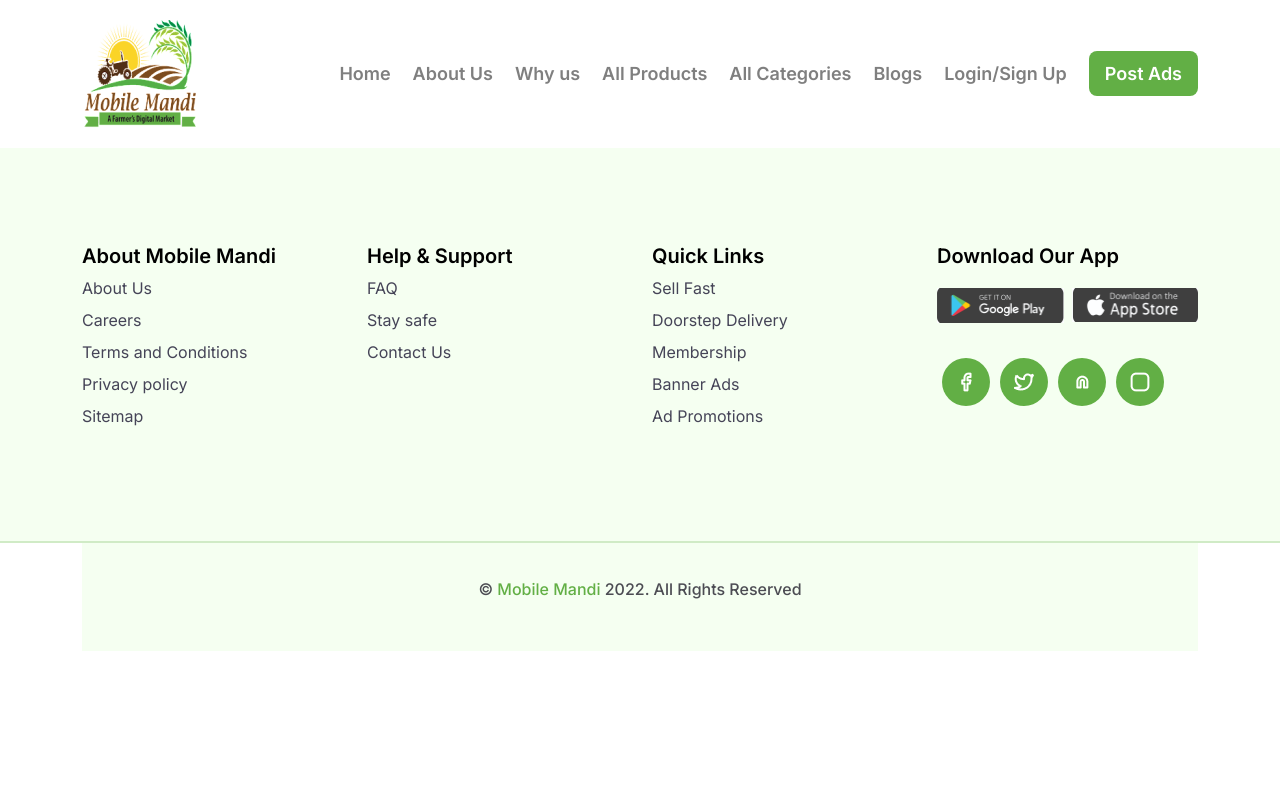
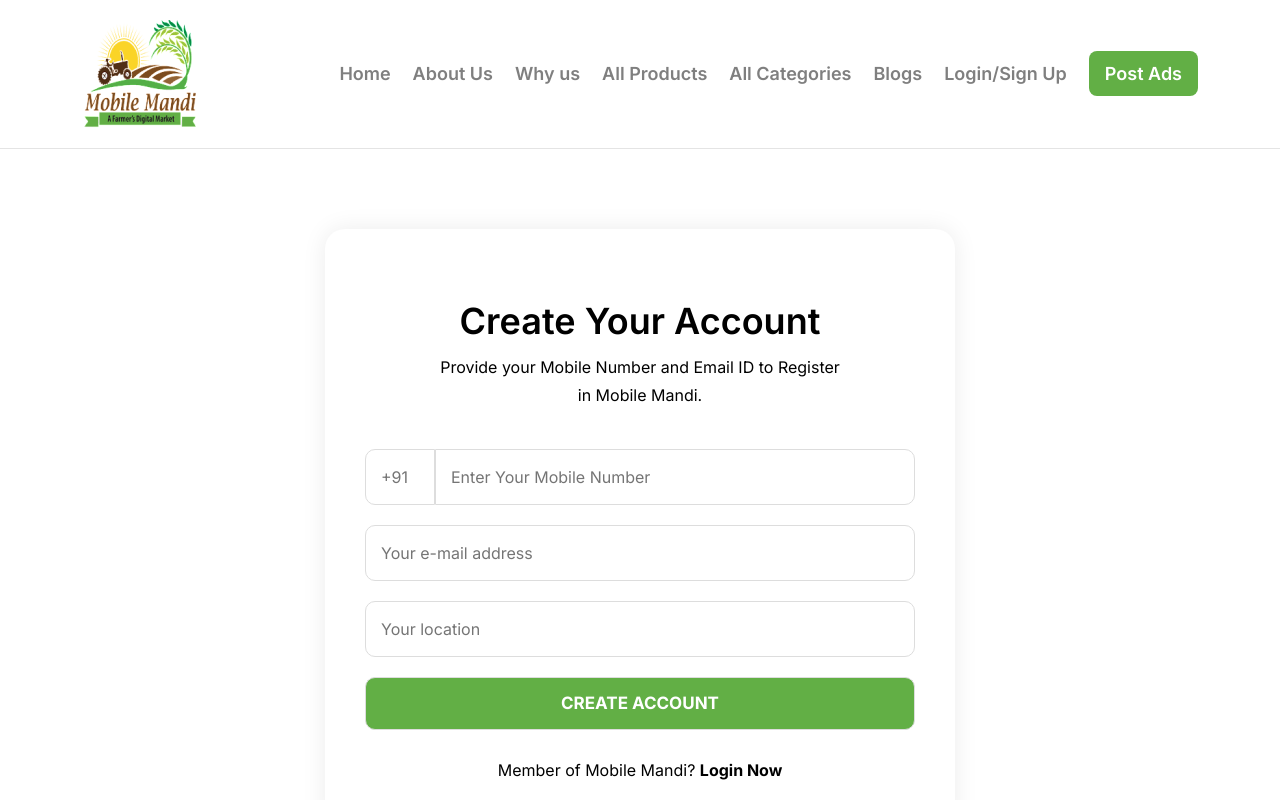
Before and after one commit to monirul360/Mobile-Mandi, a React (Create React App) app: page /signup in a window 1280 px wide. Shown: the top 800 px of the page. Built offline with nearby package versions, Linux system fonts and the light colour scheme.

Commit message:
signup page design

```diff
--- a/src/App.css
+++ b/src/App.css
@@ -326,10 +326,10 @@
 }
 
 .form-items {
-  margin-top: 50px;
+  margin-top: 30px;
 }
 
-.form-items input[type=text] {
+.form-items .country-code {
   width: 70px;
   border-top-right-radius: 0;
   border-bottom-right-radius: 0;
--- a/src/App.js
+++ b/src/App.js
@@ -5,6 +5,7 @@
 import Nav from './Component/Nav/Nav';
 import Home from './Page/Home/Home';
 import Login from './Page/Login/Login';
+import Signup from './Page/Signup/Signup';
 
 function App() {
 
@@ -23,6 +24,7 @@
         <Routes>
           <Route path='/' element={<Home></Home>}></Route>
           <Route path='/login' element={<Login></Login>}></Route>
+          <Route path='/signup' element={<Signup></Signup>}></Route>
         </Routes>
       </Wrapper >
       <Footer></Footer>
--- a/src/Page/Login/Login.js
+++ b/src/Page/Login/Login.js
@@ -13,7 +13,7 @@
                         <form action="">
                             <div className="d-flex">
                                 <div>
-                                    <input type="text" placeholder='+91' name="" id="" />
+                                    <input className='country-code' type="text" placeholder='+91' name="" id="" />
                                 </div>
                                 <div className='w-100'>
                                     <input type="number" name="" placeholder='Enter Your Mobile Number' id="" />
--- /dev/null
+++ b/src/Page/Signup/Signup.js
@@ -0,0 +1,37 @@
+import React from 'react';
+import { Link } from 'react-router-dom';
+
+const Signup = () => {
+    return (
+        <>
+            <section className='form-section'>
+                <div className='container'>
+                    <div className="form-group">
+                        <h2 className='text-center'>Create Your Account</h2>
+
+                        <p>Provide your Mobile Number and Email ID to Register</p>
+                        <p>in Mobile Mandi.</p>
+                        <div className="form-items">
+                            <form action="">
+                                <div className="d-flex">
+                                    <div>
+                                        <input className='country-code' type="text" placeholder='+91' name="" id="" />
+                                    </div>
+                                    <div className='w-100'>
+                                        <input type="number" name="" placeholder='Enter Your Mobile Number' id="" />
+                                    </div>
+                                </div>
+                                <input type="email" name="" placeholder='Your e-mail address' id="" />
+                                <input type="text" name="" placeholder='Your location' id="" />
+                                <input type="submit" value="Create Account" />
+                            </form>
+                            <p className='mt-3'>Member of Mobile Mandi?<Link style={{ color: '#000000' }} to='/login'> <b>Login Now</b></Link></p>
+                        </div>
+                    </div>
+                </div>
+            </section>
+        </>
+    );
+};
+
+export default Signup;
```
